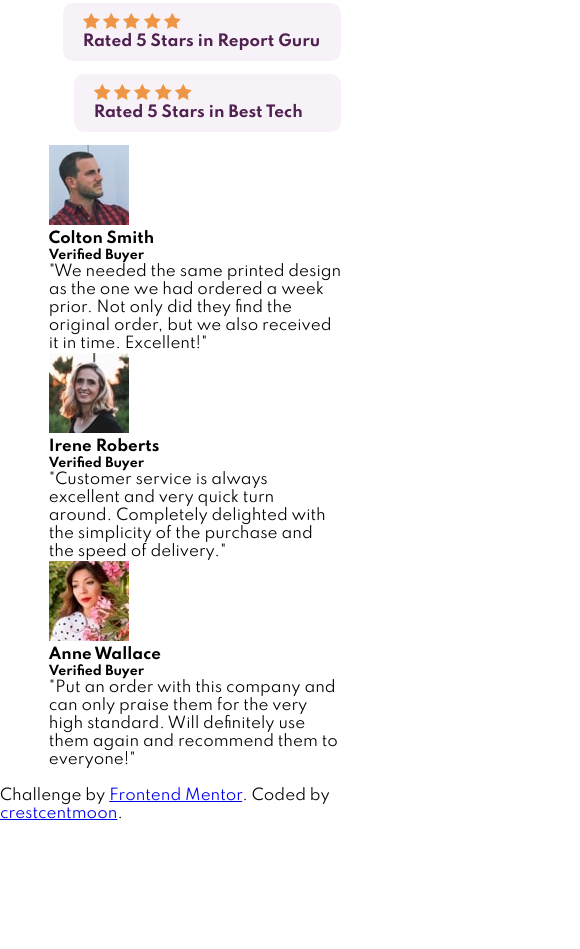
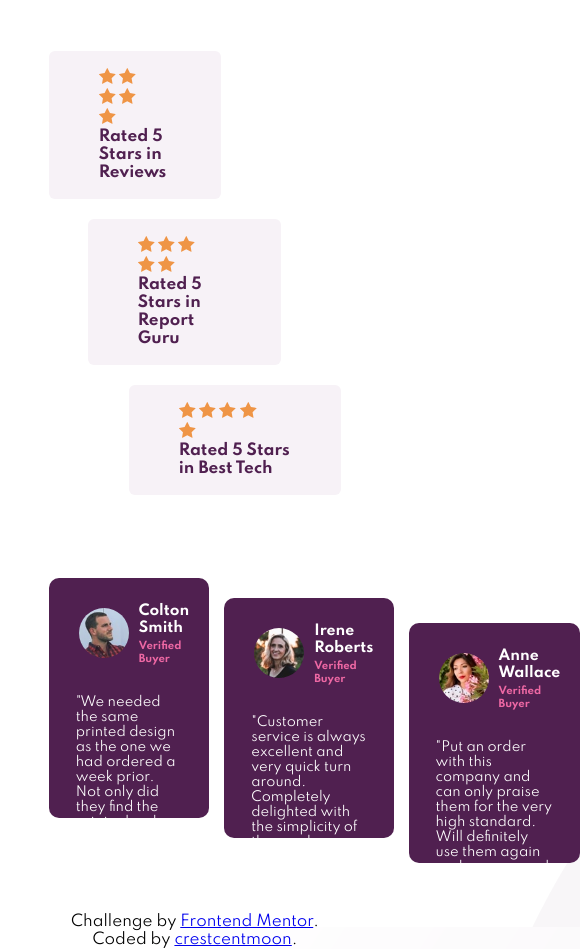
Before and after one commit to crestcentmoon/social-proof-section, a plain HTML site: page index.html in a window 390 px wide. Shown: the part 609-1558 px from the top of the page, 580 px wide, since content can reach past the window. Before the commit the page ends 1432 px from the top, so only its background shows below. Drawn offline with Linux system fonts and the light colour scheme.

Commit message:
aligning css and added mobile version, still not complete

```diff
--- a/index.html
+++ b/index.html
@@ -79,7 +79,7 @@
 
 
       <div class="bottom">
-        <div class="card">
+        <div class="review-card">
           <div class="card one">
             <div class="profile">
               <div class="profile-avatar">
@@ -89,11 +89,11 @@
                 <h4>Colton Smith</h4>
                 <h5>Verified Buyer</h5>
               </div>
+            </div>
             <div class="review">
               <p>"We needed the same printed design as the one we had ordered a week prior.
                 Not only did they find the original order, but we also received it in time.
                 Excellent!"</p>
-              </div>
             </div>
           </div>
 
@@ -106,10 +106,10 @@
                 <h4>Irene Roberts</h4>
                 <h5>Verified Buyer</h5>
               </div>
+            </div>
             <div class="review">
               <p>"Customer service is always excellent and very quick turn around. Completely
                 delighted with the simplicity of the purchase and the speed of delivery."</p>
-              </div>
               </div>
           </div>
 
@@ -122,13 +122,13 @@
                 <h4>Anne Wallace</h4>
                 <h5>Verified Buyer</h5>
               </div>
+            </div>
             <div class="review">
               <p>"Put an order with this company and can only praise them for the very high
                 standard. Will definitely use them again and recommend them to everyone!"</p>
             </div>
           </div>
-          </div>
-        </div>
+
         </div>
       </div>
 
@@ -136,13 +136,13 @@
 
 
 
-
-
-
-      <br>
+      <footer>
         Challenge by
         <a href="https://www.frontendmentor.io?ref=challenge" target="_blank"
         >Frontend Mentor</a>. Coded by <a href="#">crestcentmoon</a>.
+      </footer>
+
+    </div>
 
   </body>
 </html>
--- a/style.css
+++ b/style.css
@@ -22,10 +22,10 @@ body {
 }
 
 .top h1 {
-  font-size: 50px;
+  font-size: 60px;
   font-weight: 700;
   font-style: bold;
-  margin-bottom: 20px;
+  margin-bottom: 30px;
   color: hsl(300, 43%, 22%);
 }
 
@@ -33,12 +33,16 @@ body {
   font-size: 18px;
 }
 
+.section-left {
+  margin-top: 65px;
+}
+
 .customer-rating {
   display: flex;
   flex-wrap: wrap;
   background-color: hsl(300, 24%, 96%);
-  padding: 10px 20px;
-  border-radius: 10px;
+  padding: 17px 50px;
+  border-radius: 6px;
   margin-bottom: 13px;
   font-size: 13px;
 }
@@ -48,47 +52,38 @@ body {
 }
 
 .rating-img {
-  margin-right: 10px;
+  margin-right: 25px;
+}
+
+.stack-one {
+  margin-bottom: 20px;
+  margin-right: 120px;
 }
 
 .stack-two {
-  margin-left: 14px;
+  margin-right: 60px;
+  margin-bottom: 20px;
+  margin-left: 39px;
 }
 
 .stack-three {
-  margin-left: 25px;
-}
-
-/*
-
-.section-left {
-  margin: 15px 0px 50px 15px;
-}
-
-.stack {
-  display: flex;
-  align-items: flex-end;
-  justify-content: flex-start;
-  margin: 40px 0px 50px 50px;
-  padding: 20px 50px;
-  background-color: hsl(300, 24%, 96%);
-  border-radius: 10px;
-}
-
-.stack p {
-  font-size: 15px;
+  margin-left: 80px;
 }
 
 .bottom {
-  margin: 150px 10% 100px;
+  margin-top: 70px;
+}
+
+.review-card {
   display: flex;
-  box-sizing: border-box;
+  justify-content: space-between;
 }
 
 .card {
-  padding: 30px;
-  box-sizing: border-box;
-  margin: 50px auto;
+  width: 450px;
+  height: 200px;
+  background-color: hsl(300, 43%, 22%);
+  padding: 20px;
   border-radius: 10px;
 }
 
@@ -97,23 +92,91 @@ body {
   align-items: center;
 }
 
-img {
+.profile-avatar img {
+  width: 50px;
+  height: auto;
   border-radius: 60px;
-  padding: 20px;
+  padding: 10px;
 }
 
-h5 {
-  flex-direction: column;
+.profile h4 {
+  font-size: 14px;
+  color: white;
+  margin-bottom: 3px;
+}
+
+.profile h5 {
+  font-size: 10px;
+  color: hsl(333, 80%, 67%);
+  margin-bottom: 3px;
+}
+
+.review {
+  padding: 7px;
+}
+
+.review p {
+  font-size: 13px;
+  color: white;
+  margin-top: 15px;
 }
 
 .card.one {
-  background-color: hsl(300, 43%, 22%);
+  margin-right: 15px;
 }
 
 .card.two {
-  background-color: hsl(300, 43%, 22%);
+  margin-top: 20px;
+  margin-right: 15px;
 }
 
 .card.three {
-  background-color: hsl(300, 43%, 22%);
-} */
+  margin-top: 45px;
+}
+
+footer {
+  margin-top: 50px;
+  text-align: center;
+}
+
+@media (max-width: 375px) {
+  .top h1 {
+    font-size: 20px;
+    margin-top: 15px;
+    text-align: center;
+  }
+
+  .top p {
+    font-size: 14px;
+    text-align: center;
+    margin-bottom: 20px;
+  }
+
+  .stack-two {
+    margin-left: 0;
+  }
+
+  .stack-three {
+    margin-left: 0;
+  }
+
+  .rating-img {
+    margin-right: 0;
+  }
+
+  .customer-rating {
+    justify-content: center;
+    flex-wrap: wrap;
+    margin: 0;
+  }
+
+  .card {
+    width: 80%;
+    margin-top: 16px;
+  }
+
+  .review-card {
+    margin-top: 0;
+    margin-bottom: 15px;
+  }
+}
```
Lines whose indentation alone changed are shown as unchanged.
